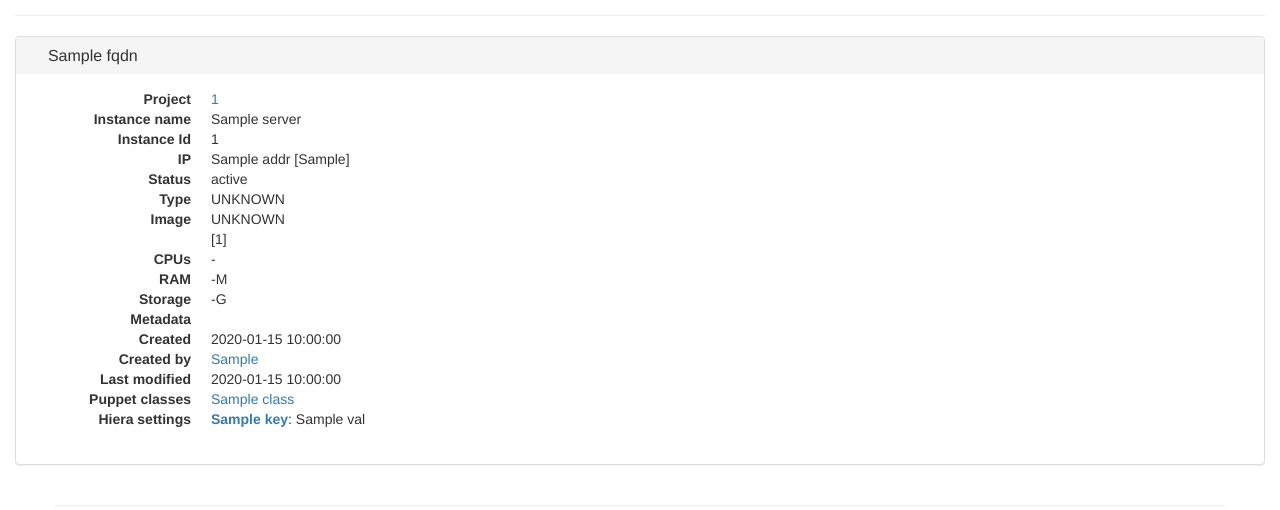
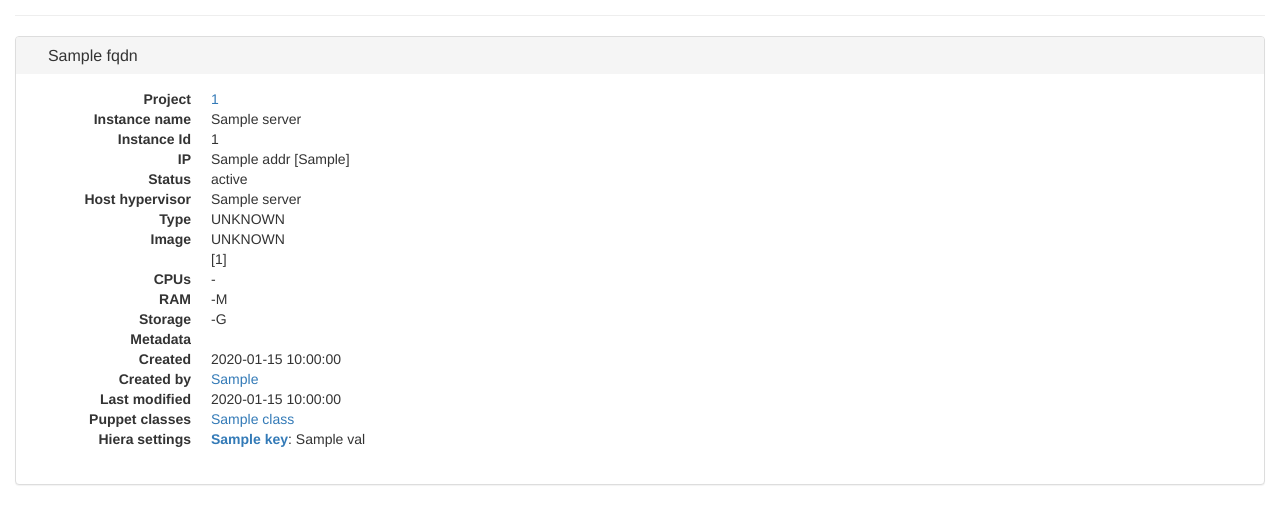
Before and after one commit to toolforge/openstack-browser, a Flask app: template templates/server.html in a window 1280 px wide. Shown: the part 191-701 px from the top of the page. Run offline with Flask 2, Linux system fonts and the light colour scheme; the template is opened without the code that fills it: most values are stand-ins (such as "Sample title", 1, 10 or a date in 2020); some libraries are stand-ins or nearby versions; some web fonts are replaced; grey boxes are pictures that could not be loaded.

Commit message:
Show instance hypervisors
Bug: T208502

```diff
--- a/templates/server.html
+++ b/templates/server.html
@@ -42,6 +42,8 @@
         {% endfor %}
         <dt>Status</dt>
         <dd>{{ server.status }}</dd>
+        <dt>Host hypervisor</dt>
+        <dd>{{ server['OS-EXT-SRV-ATTR:hypervisor_hostname'] }}</dd>
         <dt>Type</dt>
         <dd>{{ flavor.name|default('UNKNOWN') }}</dd>
         <dt>Image</dt>
```
